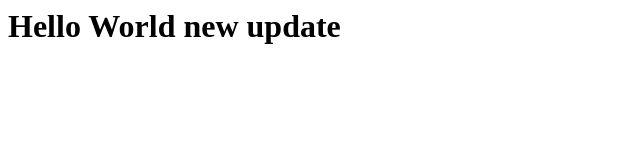
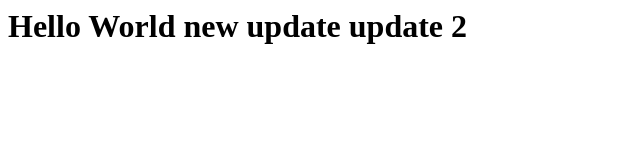
Before and after one commit to bigchappers/test, a plain HTML site: page index.html in a window 1280 px wide. Shown: the whole page, without its empty margins (0-640 px from the left). Drawn offline with Linux system fonts and the light colour scheme.

Commit message:
new update 2

```diff
--- a/index.html
+++ b/index.html
@@ -1,4 +1,4 @@
 <html>
 
-<h1>Hello World new update</h1>
+<h1>Hello World new update update 2</h1>
 </html>
```
